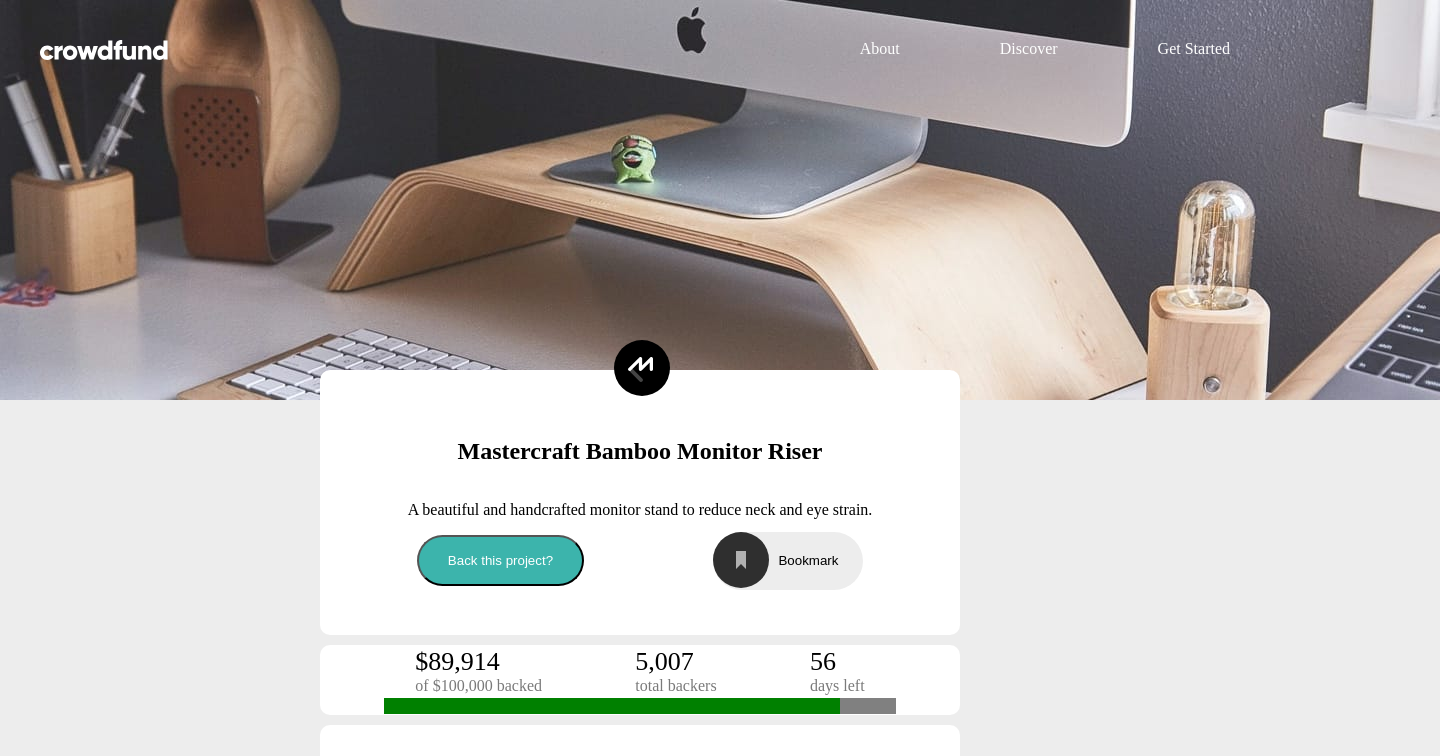
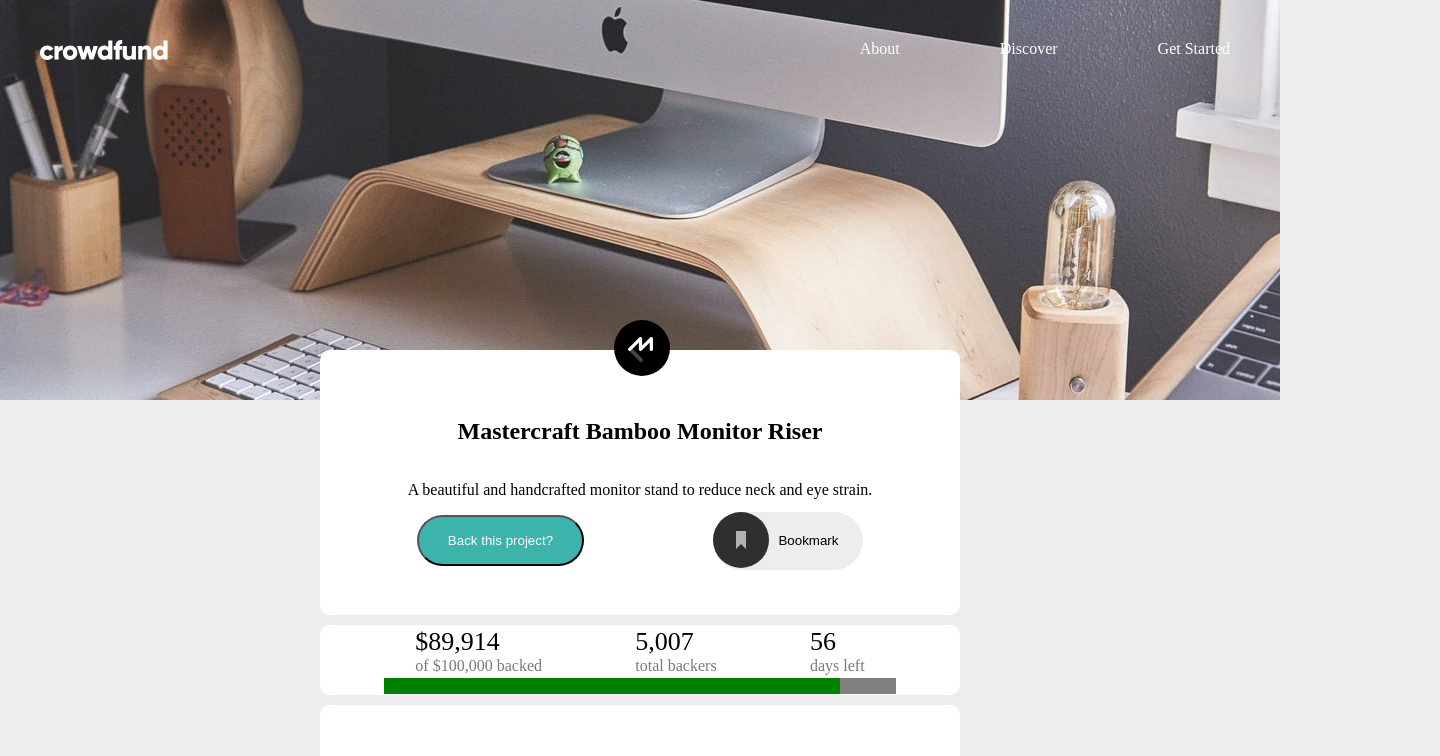
Before and after one commit to collerhatguy/crowd-funding-frontend-mentor-3, a React (Create React App) app: page / in a window 1280 px wide. Shown: the top 756 px of the page, 1440 px wide, since content can reach past the window. Built offline with nearby package versions, Linux system fonts and the light colour scheme; the HTML template or start-up script is replaced by a standard one.

Commit message:
header images fixed

```diff
--- a/src/styles/App.css
+++ b/src/styles/App.css
@@ -19,8 +19,11 @@ header {
 
 header #header-image {
   position: absolute;
+  width: 100%;
+  height: 100%;
   top: 0px;
   left: 0px;
+  right: 0px;
 }
 
 header #logo-image {
@@ -70,7 +73,7 @@ main {
       -ms-flex-flow: column wrap;
           flex-flow: column wrap;
   position: absolute;
-  top: 370px;
+  top: 350px;
 }
 
 .title-card {
@@ -137,7 +140,7 @@ main {
   border: none;
 }
 
-.title-card button:last-child img {
+.title-card button:last-child #bookmark-image {
   position: absolute;
   left: 0px;
   top: 0px;
--- a/src/styles/App.scss
+++ b/src/styles/App.scss
@@ -69,7 +69,7 @@ main {
     align-items: center;
     flex-flow: column wrap;
     position: absolute;
-    top: 370px;
+    top: 350px;
 }
 //      a. title-card
 @import "./title-card";
--- a/src/styles/_header.scss
+++ b/src/styles/_header.scss
@@ -6,8 +6,11 @@ header {
     font-size: $font-size;
     #header-image {
         position: absolute;
+        width: 100%;
+        height: 100%;
         top: 0px;
         left: 0px;
+        right: 0px;
     }
     #logo-image {
         position: absolute;
--- a/src/styles/_title-card.scss
+++ b/src/styles/_title-card.scss
@@ -35,7 +35,7 @@
         padding-left: 40px;
         background-color: $neutral-color-300;
         border: none;
-        img {
+        #bookmark-image {
             position: absolute;
             left: 0px;
             top: 0px;
```
Also changed, not shown: 1 other file (tests, documents, lock files or other folders).
